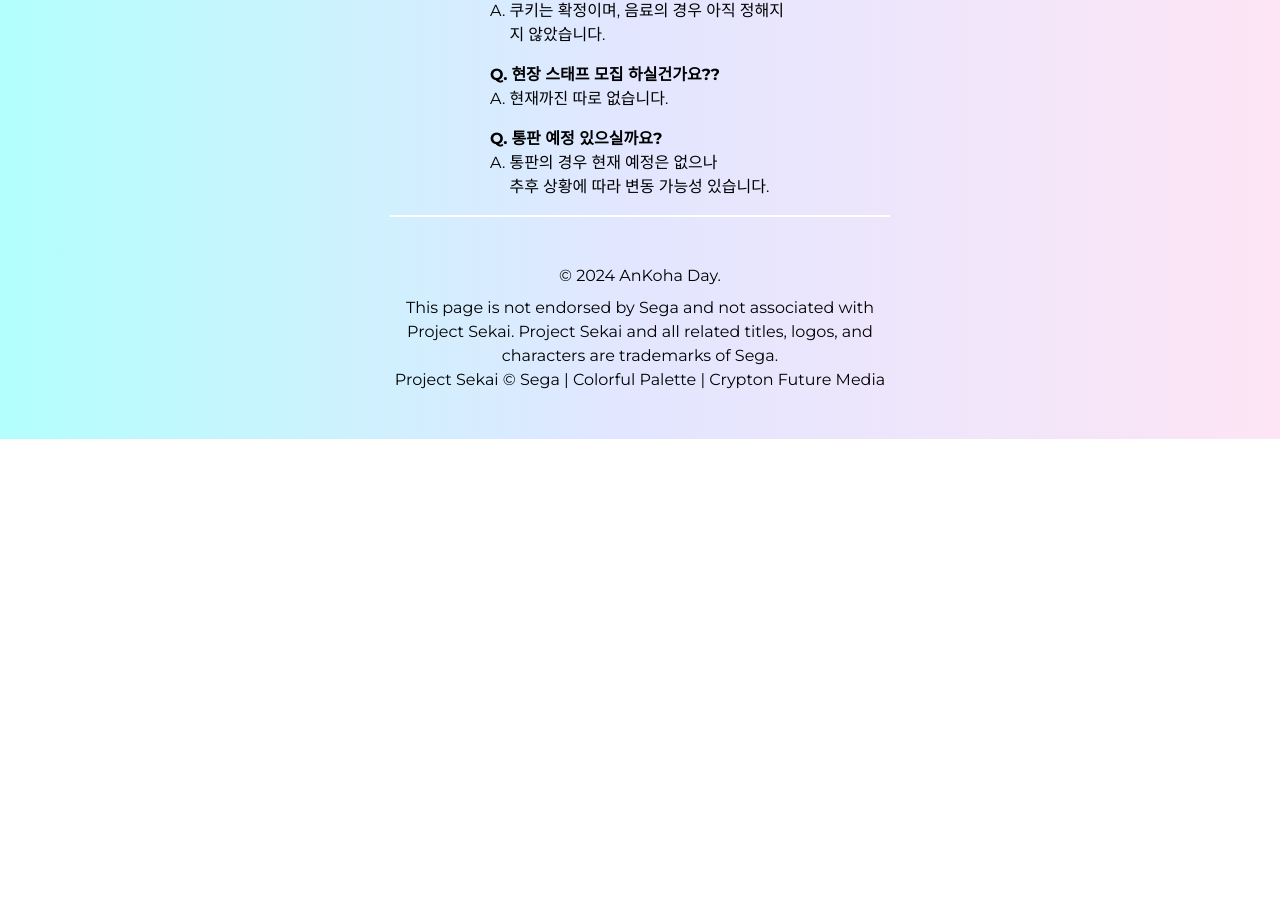
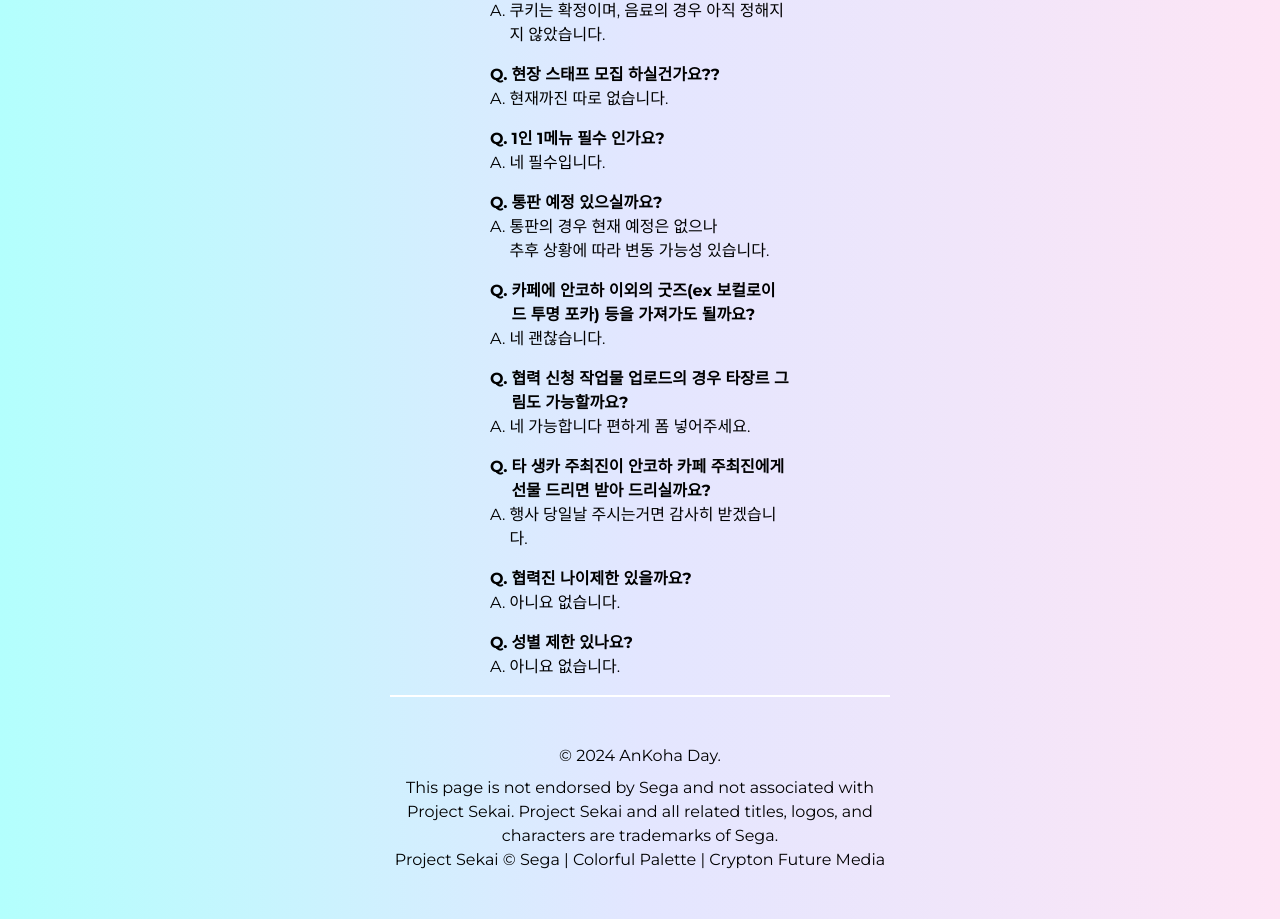
Before and after one commit to 5tarlight/happy-ankoha-day, a Next.js app: page /faq in a window 1280 px wide. Shown: the part 1017-1936 px from the top of the page. Before the commit the page ends 1456 px from the top, so only its background shows below. Built offline with nearby package versions, Linux system fonts and the light colour scheme; a web font is replaced by a local one.

Commit message:
Update page.tsx

```diff
--- a/app/faq/page.tsx
+++ b/app/faq/page.tsx
@@ -52,9 +52,33 @@
       answer: "현재까진 따로 없습니다.",
     },
     {
+      question: "1인 1메뉴 필수 인가요?",
+      answer: "네 필수입니다.",
+    },
+    {
       question: "통판 예정 있으실까요?",
       answer: `통판의 경우 현재 예정은 없으나
 추후 상황에 따라 변동 가능성 있습니다.`,
+    },
+    {
+      question: "카페에 안코하 이외의 굿즈(ex 보컬로이드 투명 포카) 등을 가져가도 될까요?",
+      answer: "네 괜찮습니다.",
+    },
+    {
+      question: "협력 신청 작업물 업로드의 경우 타장르 그림도 가능할까요?",
+      answer: "네 가능합니다 편하게 폼 넣어주세요.",
+    },
+    {
+      question: "타 생카 주최진이 안코하 카페 주최진에게 선물 드리면 받아 드리실까요?",
+      answer: "행사 당일날 주시는거면 감사히 받겠습니다.",
+    },
+    {
+      question: "협력진 나이제한 있을까요?",
+      answer: "아니요 없습니다.",
+    },
+    {
+      question: "성별 제한 있나요?",
+      answer: "아니요 없습니다.",
     },
   ];
 
```
